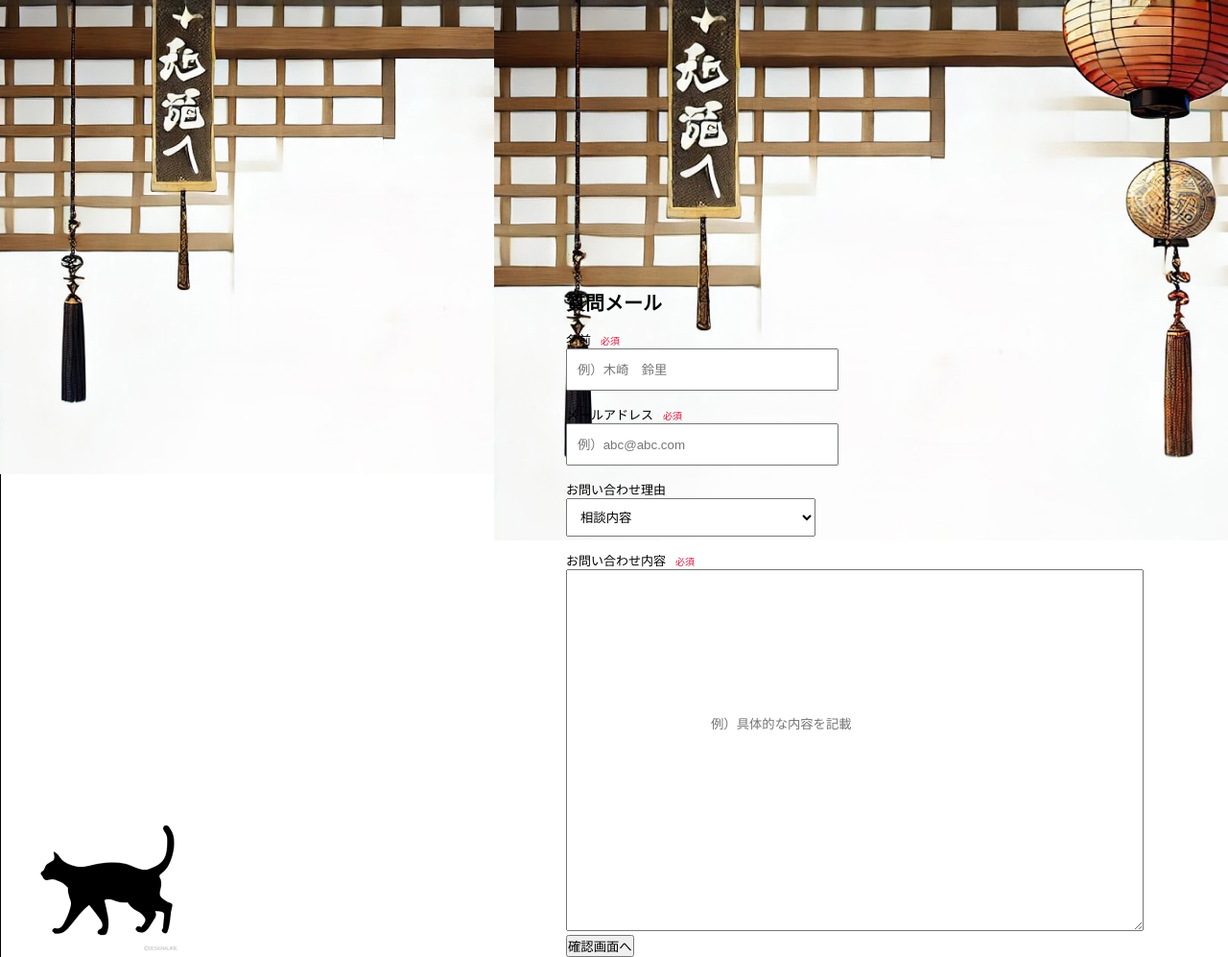
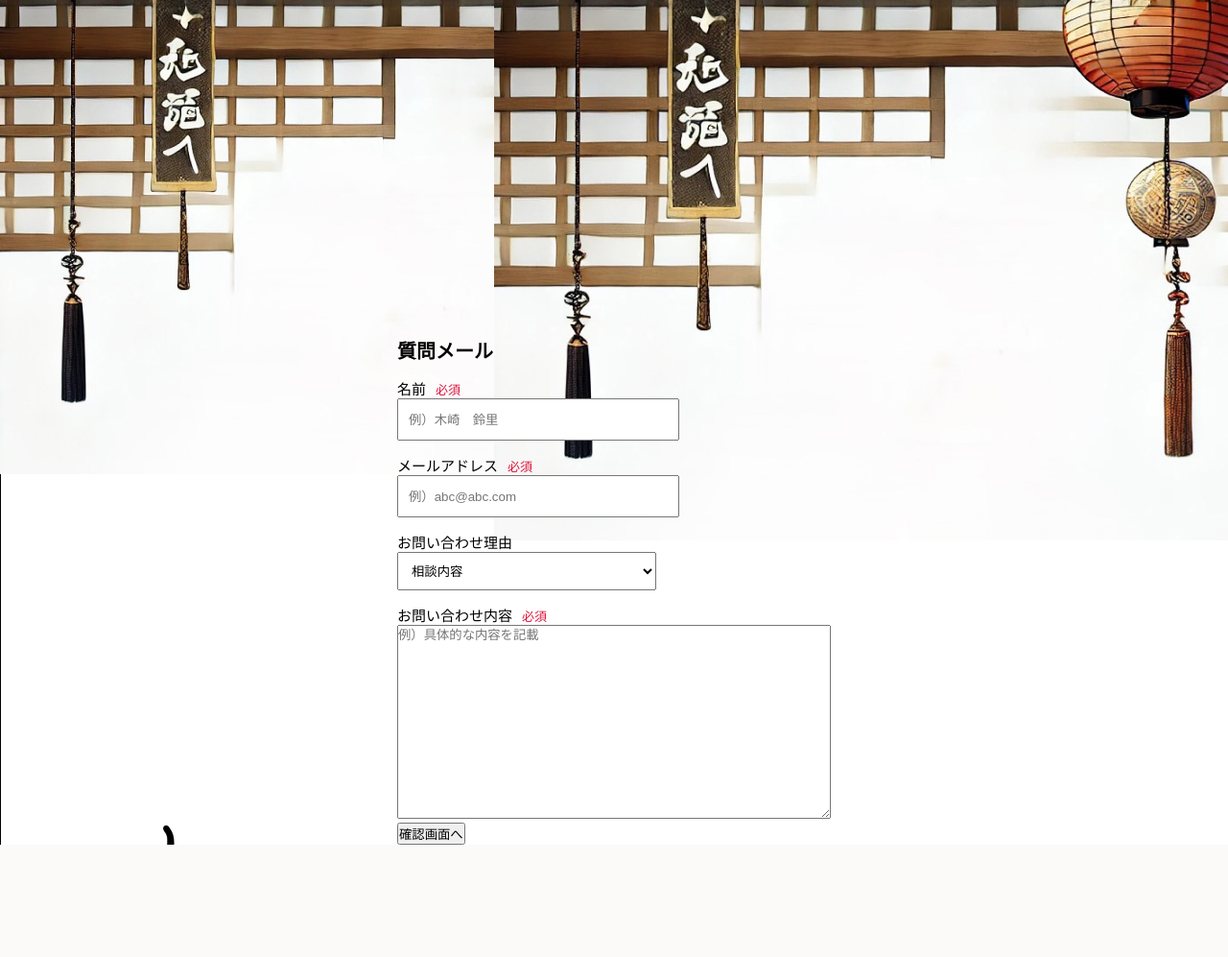
Before and after one commit to hirai-yuri/katen-tarot, a PHP site: the page made by frontend/Q&A/Q&A.html in a window 1280 px wide. Shown: the whole page at 96% size. After the commit the page ends 880 px from the top, so only its background shows below. Run offline with PHP 8.4, Linux system fonts and the light colour scheme.

Commit message:
一時的なもの

```diff
--- a/frontend/Q&A/Q&A.php
+++ b/frontend/Q&A/Q&A.php
@@ -12,7 +12,6 @@
 $Mail = 'yoshinori52671@gmail.com';
 $name = $_POST['name'];
 $Email = $_POST['Email'];
-// $sex = $_POST['sex'];
 $address = $_POST['address'];
 
 $message = <<<EOF
--- a/frontend/css/Q&A.css
+++ b/frontend/css/Q&A.css
@@ -17,17 +17,13 @@
   /* justify-content: center; */
   align-items: center;
 }
-p{
+
+p {
   width: 300px;
   margin-top: 15px;
-}
-.mailform h2{
-  font-size: 20px;
+  font-size: 13px;
 }
 
-.mailform p{
-  font-size: 13px;
-}
 
 .tarot-area p .required::after {
   content: '必須';
@@ -36,29 +32,9 @@
   margin-left: 10px;
 }
 
-/* .tarot-area{
- font-size: 14px;
-} */
-/* .questioner {
-  margin-top: 30px;
-  padding: 20px;
-  margin-top: 180px;
-} */
-/* .questioner h1 p  */
-/* .mailform .tarot-area {
-  /* margin-top: 30px; */
-  /* padding-top: 10px;
-  /* margin-top: 50px;
-} */
-
-/* .questioner h1 p {
-  display: block;
-  text-align: center;
-}
-.questioner{
-  font-size: 15px;
-} */
-.tarot-area .input-pro,#ALM {
+/* */
+.tarot-area .input-pro,
+#ALM {
   width: 100%;
   min-width: 200px;
   height: 30px;
@@ -66,44 +42,52 @@
   padding-right: 10px;
 }
 
-
-/* .questioner */
-.mailform  {
+.mailform {
   height: 200px;
-  width: 100px;
-  padding-top: 300px;
+  padding-top: 350px;
 }
 
+.mailform h2 {
+  font-size: 20px;
+}
+
+/*受け付け内容*/
 textarea {
-  width: 80px;
-  padding: 60px;
+  width: 200px;
+  height: 100px;
+  line-height: 1.5;
   overflow-y: scroll;
 
 }
 
+/*ｗｅｂ版*/
 @media(min-width:410px) {
   body {
     background-image: url(../img/25_Member-registration画像.jpg);
+    align-items: center;
   }
 
-  .tarot-area .input-pro,#ALM {
+  .tarot-area .input-pro,
+  #ALM {
     width: 180px;
-    min-width: 260px;
+    min-width: 270px;
     height: 40px;
-    padding-left: 10px;
-    padding-right: 10px;
+  }
+
+  p {
+    font-size: 15px;
   }
 
   .tarot-area p .required::after {
     content: '必須';
-    font-size: 10px;
+    font-size: 13px;
     color: crimson;
     margin-left: 10px;
   }
 
   textarea {
-    width: 300px;
-    padding: 150px;
+    width: 450px;
+    height: 200px;
     overflow-y: scroll;
   }
 }
```
Also changed, not shown: frontend/Q&A/Q&A.html (+0 -28 lines), frontend/Q&A/confirm.php (+20 -16 lines), frontend/Q&A/tamesi.html (+25 -0 lines).
